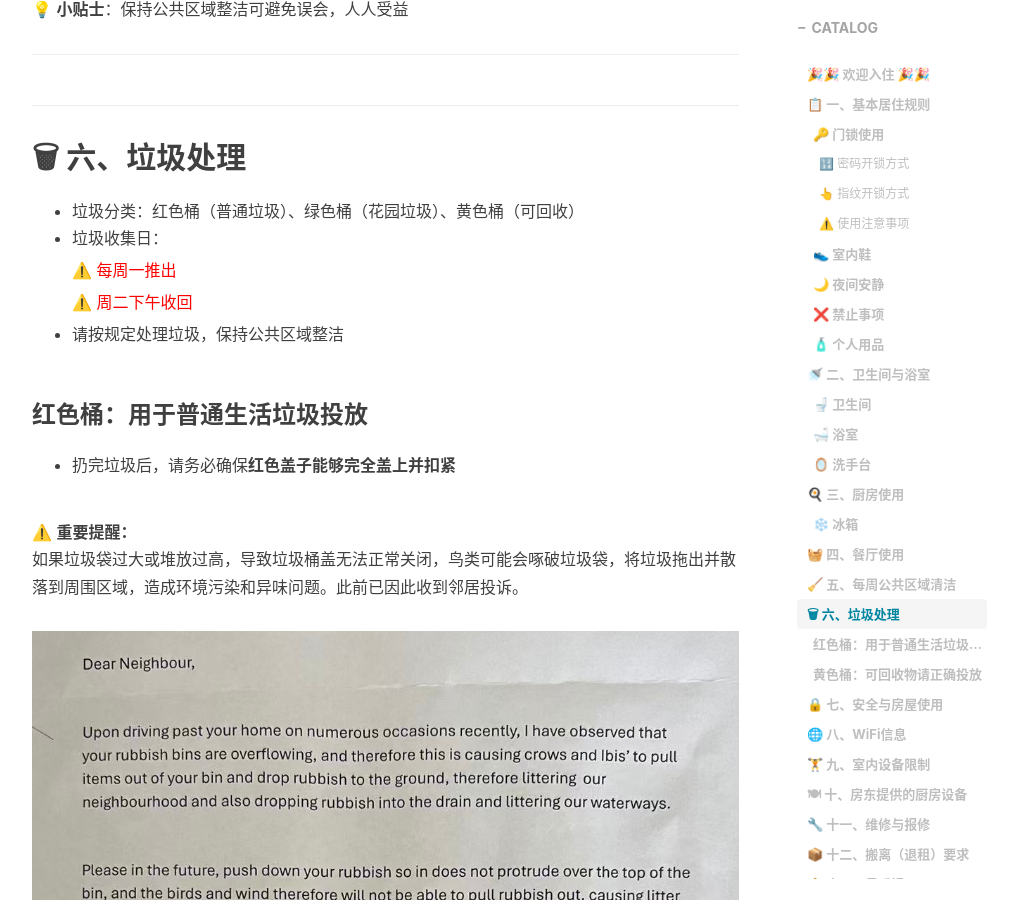
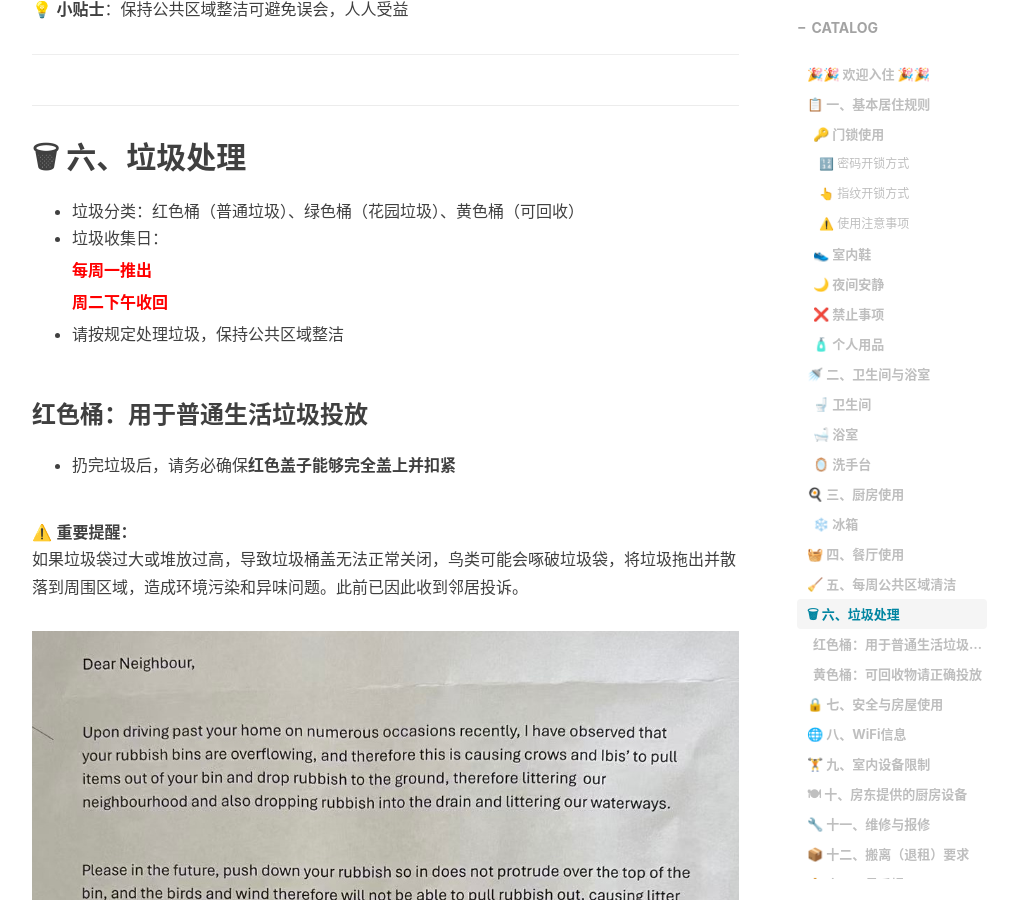
Before and after one commit to TedData/teddata.github.io, a Jekyll site: the page built from _posts/2026-03-11-TenantWelcomeGuide.md, in a window 1280 px wide and 900 px high, scrolled down 16412 px. Shown: the whole window, without its empty margins (233-1245 px from the left). Built offline with Jekyll 4.4.1, drawn with Linux system fonts in a browser that asks for light colours; nearby versions of some CDN libraries; comment, search, counter and statistics services are not loaded.

Commit message:
Update 2026-03-11-TenantWelcomeGuide.md

```diff
--- a/_posts/2026-03-11-TenantWelcomeGuide.md
+++ b/_posts/2026-03-11-TenantWelcomeGuide.md
@@ -107,7 +107,7 @@
 ## 🍳 三、厨房使用
 
 * 使用后请清洗餐具、整理灶台和台面、丢弃垃圾
-* 请将水槽滤网中的食物残渣、菜叶、米饭等残留物倒入垃圾桶，**不要直接冲入下水管道**，以免造成堵塞。
+* 请将水槽滤网中的食物残渣、菜叶、米饭等残留物倒入垃圾桶，<span style="color:red"><strong>不要直接冲入下水管道</strong></span>，以免造成堵塞。
 
 ![](https://raw.githubusercontent.com/TedData/TedData.github.io/master/img/in-post/TenantWelcomeGuide/Picture6.jpg)
 
@@ -192,9 +192,9 @@
 * 垃圾分类：红色桶（普通垃圾）、绿色桶（花园垃圾）、黄色桶（可回收）
 * 垃圾收集日：
 
-  <span style="color:red">⚠️ 每周一推出</span>
+  <span style="color:red"><strong>每周一推出</strong></span>
 
-  <span style="color:red">⚠️ 周二下午收回</span>
+  <span style="color:red"><strong>周二下午收回</strong></span>
 
 * 请按规定处理垃圾，保持公共区域整洁
 
```
